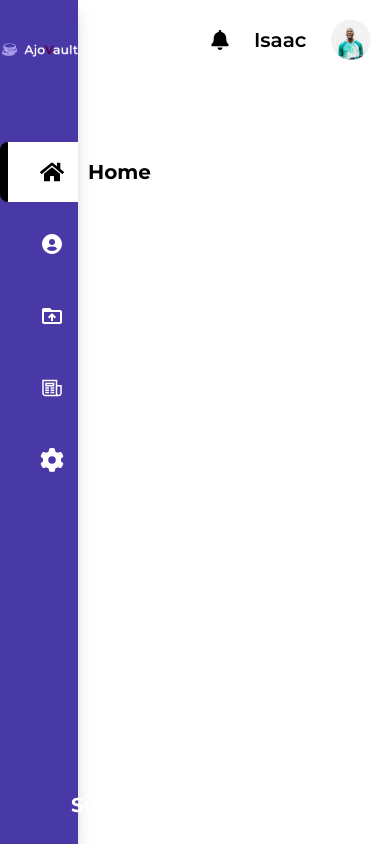
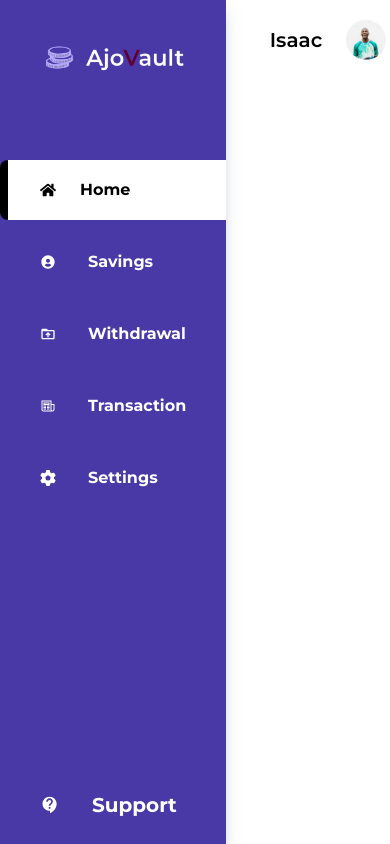
Before and after one commit to AJOVAULT-org/ajoVault-frontend, a React (Vite) app: page /user/home in a window 390 px wide. Built offline with nearby package versions, Linux system fonts and the light colour scheme.

Commit message:
feat: project initialised

```diff
--- a/src/components/web-app/Sidebar.jsx
+++ b/src/components/web-app/Sidebar.jsx
@@ -19,20 +19,21 @@ const Sidebar = ({ isOpen }) => {
     else if (location.pathname === "/user/settings") setActiveButton(5);
   }, [location.pathname]);
   return (
-    <div className="z-10 w-1/5 flex flex-col font-montserrat shadow-lg pt-[40px] shadow-gray-400/50 h-full justify-center items-center bg-primary text-white">
-      <img src={ajoLogo} alt="" />
+    <>
+      <div className="lgss:w-1/5 lgss:h-screen lgss:overflow-hidden flex flex-col font-montserrat shadow-lg pt-[40px] shadow-gray-400/50 h-full justify-center items-center bg-primary text-white">
+        <img src={ajoLogo} className="h-[40px] lg:h-[70px]" alt="" />
         <div className=" w-full h-full pb-6 pt-20 flex flex-col gap-3 justify-between items-center">
           <div className="flex flex-col gap-3 w-full">
             <Link
               to="/user/home"
               className={
                 activebutton === 1
-                ? "flex justify-between text-[20px] text-black items-center font-bold px-8 bg-white w-full h-[60px] border-black border-l-8 rounded-l-[8px] "
-                : "flex justify-between text-[20px] items-center font-bold  px-10  w-full h-[60px]"
+                  ? "flex justify-between lg:text-[20px] text-black items-center font-bold px-8 bg-white w-full h-[60px] border-black border-l-8 rounded-l-[8px] "
+                  : "flex justify-between lg:text-[20px] items-center font-bold  px-10  w-full h-[60px]"
               }
             >
               <h4 className="inline-flex gap-6 justify-center items-center">
-              <FaHome className="text-[24px]" />
+                <FaHome className="lg:text-[24px]" />
                 Home
               </h4>
             </Link>
@@ -40,12 +41,12 @@ const Sidebar = ({ isOpen }) => {
               to="/user/savings"
               className={
                 activebutton === 2
-                ? "flex justify-between text-[20px] text-black items-center font-bold px-8 bg-white w-full h-[60px] border-black border-l-8 rounded-l-[8px] "
-                : "flex justify-between text-[20px] items-center font-bold  px-10  w-full h-[60px]"
+                  ? "flex justify-between lg:text-[20px] text-black items-center font-bold px-8 bg-white w-full h-[60px] border-black border-l-8 rounded-l-[8px] "
+                  : "flex justify-between lg:text-[20px] items-center font-bold  px-10  w-full h-[60px]"
               }
             >
               <h4 className="inline-flex gap-8 justify-center items-center">
-              <BiSolidUserCircle className="text-[24px]" />
+                <BiSolidUserCircle className="lg:text-[24px]" />
                 Savings
               </h4>
             </Link>
@@ -53,12 +54,12 @@ const Sidebar = ({ isOpen }) => {
               to="/user/withdrawal"
               className={
                 activebutton === 3
-                ? "flex justify-between text-[20px] text-black items-center font-bold px-8 bg-white w-full h-[60px] border-black border-l-8 rounded-l-[8px] "
-                : "flex justify-between text-[20px] items-center font-bold  px-10  w-full h-[60px]"
+                  ? "flex justify-between lg:text-[20px] text-black items-center font-bold px-8 bg-white w-full h-[60px] border-black border-l-8 rounded-l-[8px] "
+                  : "flex justify-between lg:text-[20px] items-center font-bold  px-10  w-full h-[60px]"
               }
             >
               <h4 className="inline-flex gap-8 justify-center items-center">
-              <MdDriveFolderUpload className="text-[24px]" />
+                <MdDriveFolderUpload className="lg:text-[24px]" />
                 Withdrawal
               </h4>
             </Link>
@@ -66,12 +67,12 @@ const Sidebar = ({ isOpen }) => {
               to="/user/transaction"
               className={
                 activebutton === 4
-                ? "flex justify-between text-[20px] text-black items-center font-bold px-8 bg-white w-full h-[60px] border-black border-l-8 rounded-l-[8px] "
-                : "flex justify-between text-[20px] items-center font-bold  px-10  w-full h-[60px]"
+                  ? "flex justify-between lg:text-[20px] text-black items-center font-bold px-8 bg-white w-full h-[60px] border-black border-l-8 rounded-l-[8px] "
+                  : "flex justify-between lg:text-[20px] items-center font-bold  px-10  w-full h-[60px]"
               }
             >
               <h4 className="inline-flex gap-8 justify-center items-center">
-              <LiaNewspaper className="text-[24px]" />
+                <LiaNewspaper className="lg:text-[24px]" />
                 Transaction
               </h4>
             </Link>
@@ -79,22 +80,33 @@ const Sidebar = ({ isOpen }) => {
               to="/user/settings"
               className={
                 activebutton === 5
-                ? "flex justify-between text-[20px] text-black items-center font-bold px-8 bg-white w-full h-[60px] border-black border-l-8 rounded-l-[8px] "
-                : "flex justify-between text-[20px] items-center font-bold  px-10  w-full h-[60px]"
+                  ? "flex justify-between lg:text-[20px] text-black items-center font-bold px-8 bg-white w-full h-[60px] border-black border-l-8 rounded-l-[8px] "
+                  : "flex justify-between lg:text-[20px] items-center font-bold  px-10  w-full h-[60px]"
               }
             >
               <h4 className="inline-flex gap-8 justify-center items-center">
-              <FaGear className="text-[24px]" />
+                <FaGear className="lg:text-[24px]" />
                 Settings
               </h4>
             </Link>
           </div>
           <button className="flex mt-20 border-none gap-8 text-[20px] text-white items-center justify-start px-10 font-bold w-full ">
-          <MdContactSupport className="text-[24px]" />
+            <MdContactSupport className="lg:text-[24px]" />
             Support
           </button>
         </div>
       </div>
+
+      {isOpen && (
+        <div
+          className={`absolute  top-0 left-0  h-screen bg-[#F0EDE7] w-1/2 lgss:hidden flex  flex-col py-4 px-4 pt-10   transform transition-transform duration-300 ${
+            isOpen ? "translate-x-0 " : "-translate-x-full"
+          }`}
+        >
+
+        </div>
+      )}
+    </>
   );
 };
 
--- a/src/pages/web-app/DashboardPage.jsx
+++ b/src/pages/web-app/DashboardPage.jsx
@@ -5,10 +5,10 @@ import Sidebar from "../../components/web-app/Sidebar";
 import HeaderName from "../../components/web-app/HeaderName";
 
 const DashboardPage = () => {
-  const [isOpen, setIsOpen] = useState(false);
 
   return (
     <div className="max-w-full h-screen flex font-montserrat">
+
       <Sidebar />
       <div className="w-4/5 bg- h-full p-[5%]">
         <HeaderName />
--- a/src/pages/web-site/LandingPage.jsx
+++ b/src/pages/web-site/LandingPage.jsx
@@ -6,11 +6,11 @@ const LandingPage = () => {
   return (
     <div className="bg-white h-screen">
       <div className="flex justify-between items-center px-[5%] w-full h-[130px] shadow-lg bg-transparent shadow-black/10">
-        <img src={ajoLogo2} className="h-[70px]" alt="logo" />
-        <div className="gap-9 flex">
-          <button className="text-[24px] font-medium">Contact Us</button>
+        <img src={ajoLogo2} className=" h-[40px] lg:h-[70px]" alt="logo" />
+        <div className="gap-9 flex justify-center items-center">
+          <button className="lg:text-[24px] font-medium hidden mds:flex">Contact Us</button>
           <Link to={"/signup"}>
-            <button className="bg-primary px-12 py-4 rounded-[8px] text-white text-[24px] font-semibold">
+            <button className="bg-primary lg:px-12 px-4 py-4 rounded-[8px] text-white lg:text-[24px] font-semibold">
               Get Started
             </button>
           </Link>
```
Lines whose indentation alone changed are shown as unchanged.
